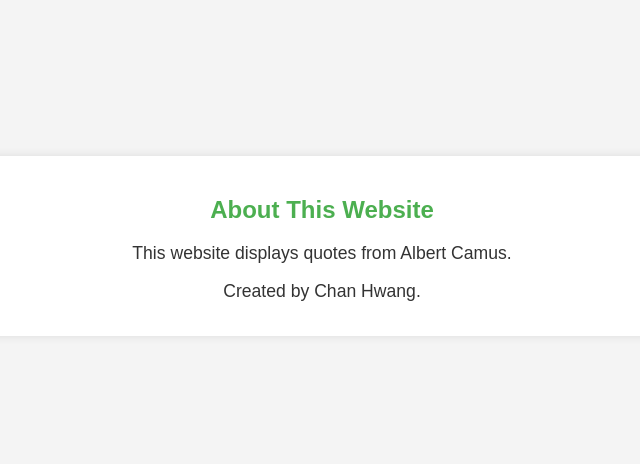
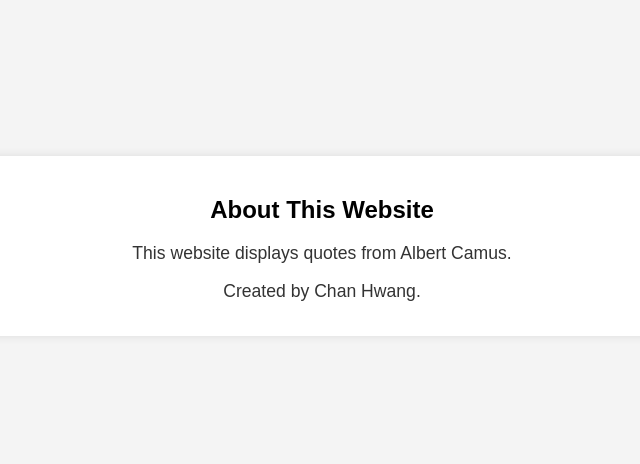
Before and after one commit to chwangbu/cs412, a Django app: page /about/ in a window 1280 px wide. Shown: the part 139-603 px from the top of the page, without its empty margins (318-958 px from the left). Run offline with Django 5.2, Linux system fonts and the light colour scheme.

Commit message:
Change in color, green looked bad

```diff
--- a/quotes/static/quotes/css/style.css
+++ b/quotes/static/quotes/css/style.css
@@ -100,7 +100,7 @@ ul li {
 }
 
 .about-section h2 {
-    color: #4CAF50;
+    color: #000000;
     margin-bottom: 15px;
 }
 
```
